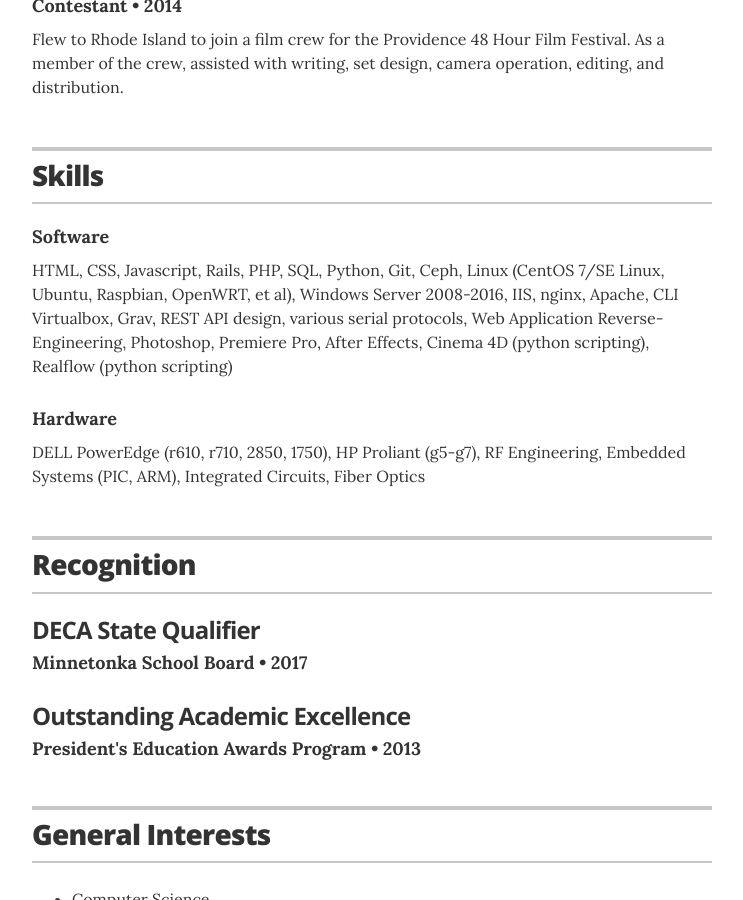
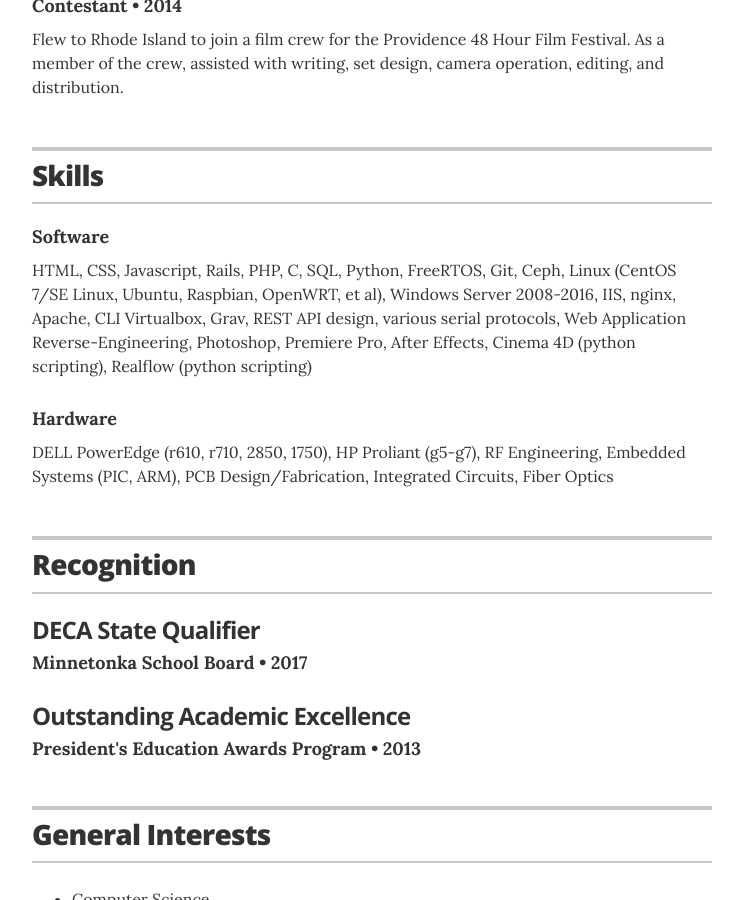
Before and after one commit to christian-kramer/christian-kramer.github.io, a Jekyll site: the page built from index.html, in a window 1280 px wide and 900 px high, scrolled down 2085 px. Shown: the whole window, without its empty margins (268-1011 px from the left). Built offline with Jekyll 4.4.1, drawn with Linux system fonts in a browser that asks for light colours.

Commit message:
Updated skills to include embedded-related items

```diff
--- a/_data/skills.yml
+++ b/_data/skills.yml
@@ -1,8 +1,8 @@
 # Skills
 # Software
 - skill: Software
-  description: HTML, CSS, Javascript, Rails, PHP, SQL, Python, Git, Ceph, Linux (CentOS 7/SE Linux, Ubuntu, Raspbian, OpenWRT, et al), Windows Server 2008-2016, IIS, nginx, Apache, CLI Virtualbox, Grav, REST API design, various serial protocols, Web Application Reverse-Engineering, Photoshop, Premiere Pro, After Effects, Cinema 4D (python scripting), Realflow (python scripting)
+  description: HTML, CSS, Javascript, Rails, PHP, C, SQL, Python, FreeRTOS, Git, Ceph, Linux (CentOS 7/SE Linux, Ubuntu, Raspbian, OpenWRT, et al), Windows Server 2008-2016, IIS, nginx, Apache, CLI Virtualbox, Grav, REST API design, various serial protocols, Web Application Reverse-Engineering, Photoshop, Premiere Pro, After Effects, Cinema 4D (python scripting), Realflow (python scripting)
 
 # Hardware
 - skill: Hardware
-  description: DELL PowerEdge (r610, r710, 2850, 1750), HP Proliant (g5-g7), RF Engineering, Embedded Systems (PIC, ARM), Integrated Circuits, Fiber Optics
+  description: DELL PowerEdge (r610, r710, 2850, 1750), HP Proliant (g5-g7), RF Engineering, Embedded Systems (PIC, ARM), PCB Design/Fabrication, Integrated Circuits, Fiber Optics
```
